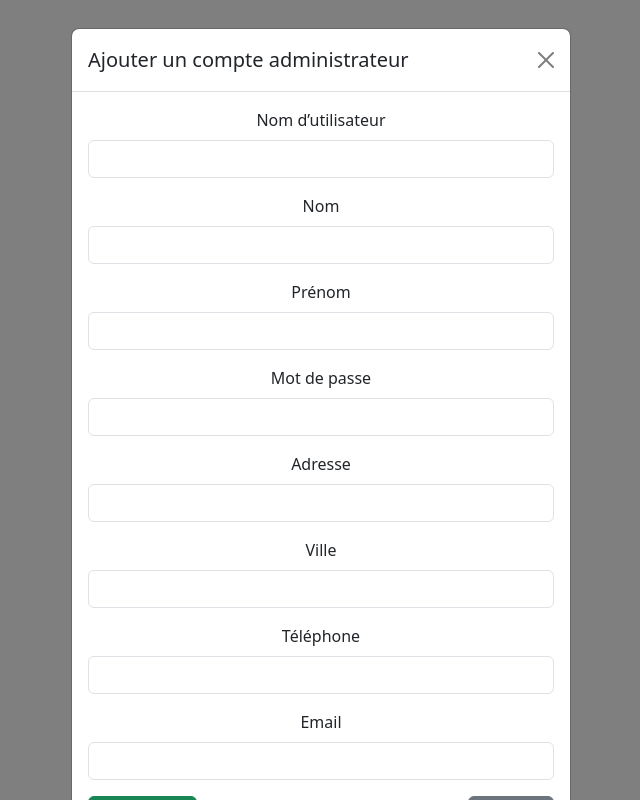
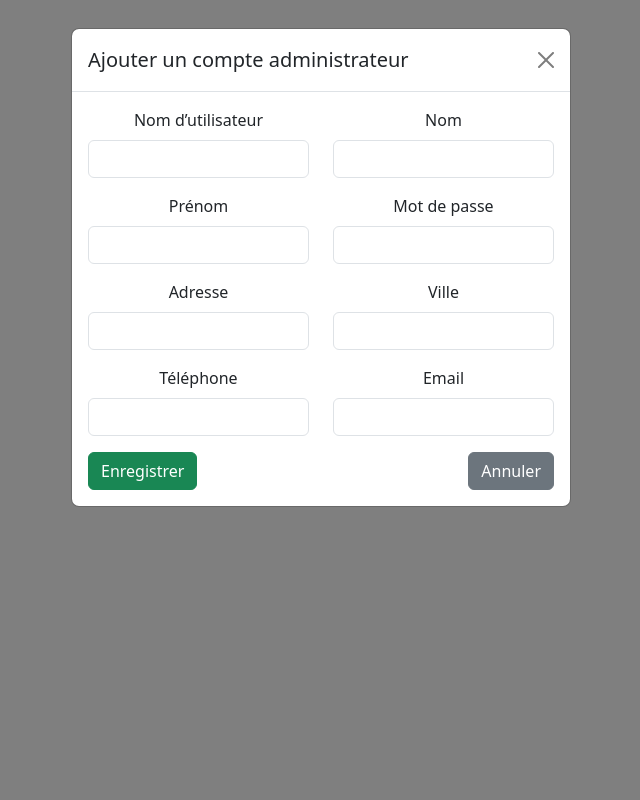
Before and after one commit to BenRhoumaMaher/projetscrum, a React (Create React App) app in the folder frontend/: page /admin in a window 1280 px wide. Both pictures are taken after a click on the button "Ajouter un compte". Shown: the whole page, without its empty margins (319-959 px from the left). Built offline with nearby package versions, Linux system fonts and the light colour scheme.

Commit message:
fixation d'affichage de formulaire d'enregistrement

```diff
--- a/frontend/src/pages/AddAccountContent.jsx
+++ b/frontend/src/pages/AddAccountContent.jsx
@@ -11,7 +11,9 @@ const ModalContent = ({ formData, handleChange, handleSubmit, onClose }) => {
                     </div>
                     <div className="modal-body">
                         <form onSubmit={handleSubmit}>
-                            <div className="mb-3">
+                            {/* Première ligne */}
+                            <div className="row mb-3">
+                                <div className="col-md-6">
                                     <label className="form-label">Nom d’utilisateur</label>
                                     <input
                                         type="text"
@@ -22,7 +24,7 @@ const ModalContent = ({ formData, handleChange, handleSubmit, onClose }) => {
                                         required
                                     />
                                 </div>
-                            <div className="mb-3">
+                                <div className="col-md-6">
                                     <label className="form-label">Nom</label>
                                     <input
                                         type="text"
@@ -33,7 +35,11 @@ const ModalContent = ({ formData, handleChange, handleSubmit, onClose }) => {
                                         required
                                     />
                                 </div>
-                            <div className="mb-3">
+                            </div>
+
+                            {/* Deuxième ligne */}
+                            <div className="row mb-3">
+                                <div className="col-md-6">
                                     <label className="form-label">Prénom</label>
                                     <input
                                         type="text"
@@ -44,7 +50,7 @@ const ModalContent = ({ formData, handleChange, handleSubmit, onClose }) => {
                                         required
                                     />
                                 </div>
-                            <div className="mb-3">
+                                <div className="col-md-6">
                                     <label className="form-label">Mot de passe</label>
                                     <input
                                         type="password"
@@ -55,7 +61,11 @@ const ModalContent = ({ formData, handleChange, handleSubmit, onClose }) => {
                                         required
                                     />
                                 </div>
-                            <div className="mb-3">
+                            </div>
+
+                            {/* Troisième ligne */}
+                            <div className="row mb-3">
+                                <div className="col-md-6">
                                     <label className="form-label">Adresse</label>
                                     <input
                                         type="text"
@@ -66,7 +76,7 @@ const ModalContent = ({ formData, handleChange, handleSubmit, onClose }) => {
                                         required
                                     />
                                 </div>
-                            <div className="mb-3">
+                                <div className="col-md-6">
                                     <label className="form-label">Ville</label>
                                     <input
                                         type="text"
@@ -77,7 +87,11 @@ const ModalContent = ({ formData, handleChange, handleSubmit, onClose }) => {
                                         required
                                     />
                                 </div>
-                            <div className="mb-3">
+                            </div>
+
+                            {/* Quatrième ligne */}
+                            <div className="row mb-3">
+                                <div className="col-md-6">
                                     <label className="form-label">Téléphone</label>
                                     <input
                                         type="tel"
@@ -88,7 +102,7 @@ const ModalContent = ({ formData, handleChange, handleSubmit, onClose }) => {
                                         required
                                     />
                                 </div>
-                            <div className="mb-3">
+                                <div className="col-md-6">
                                     <label className="form-label">Email</label>
                                     <input
                                         type="email"
@@ -99,6 +113,9 @@ const ModalContent = ({ formData, handleChange, handleSubmit, onClose }) => {
                                         required
                                     />
                                 </div>
+                            </div>
+
+                            {/* Boutons */}
                             <div className="d-flex justify-content-between">
                                 <button type="submit" className="btn btn-success">Enregistrer</button>
                                 <button type="button" className="btn btn-secondary" onClick={onClose}>
```
Lines whose indentation alone changed are shown as unchanged.
